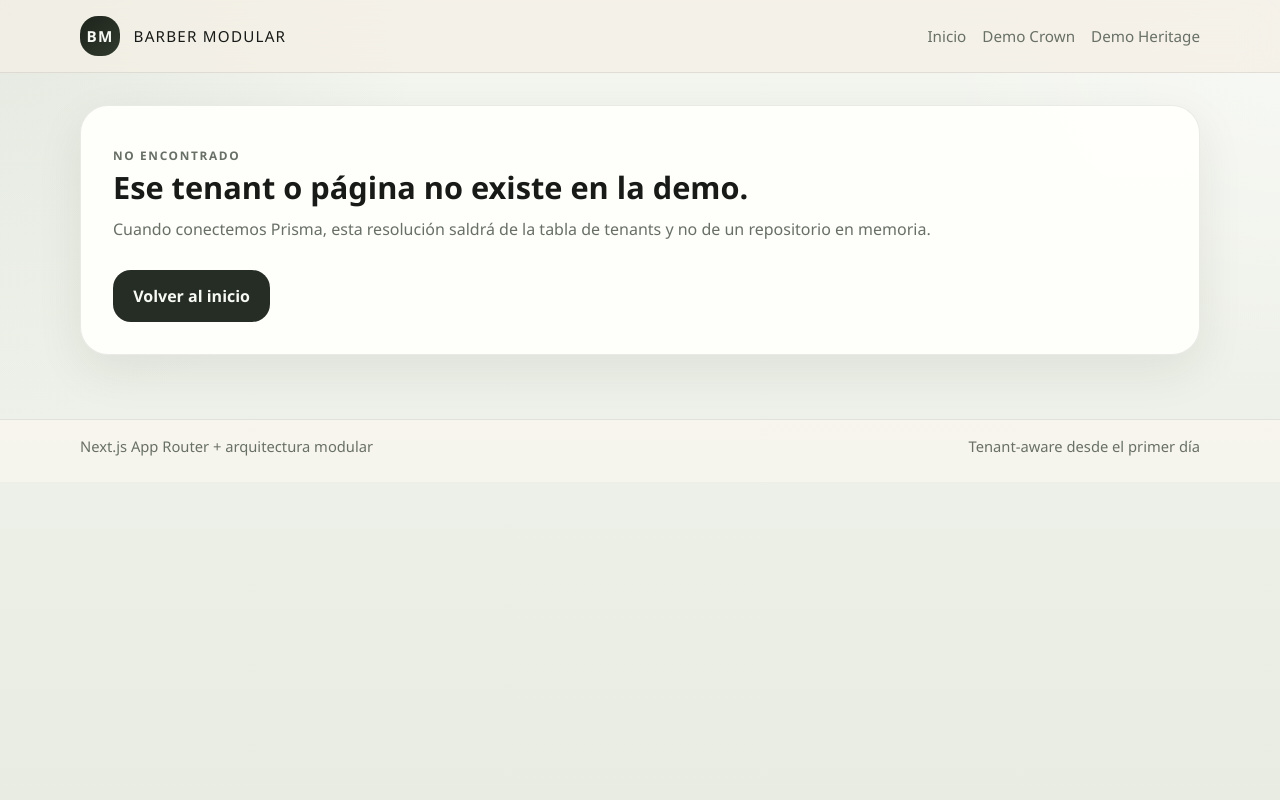
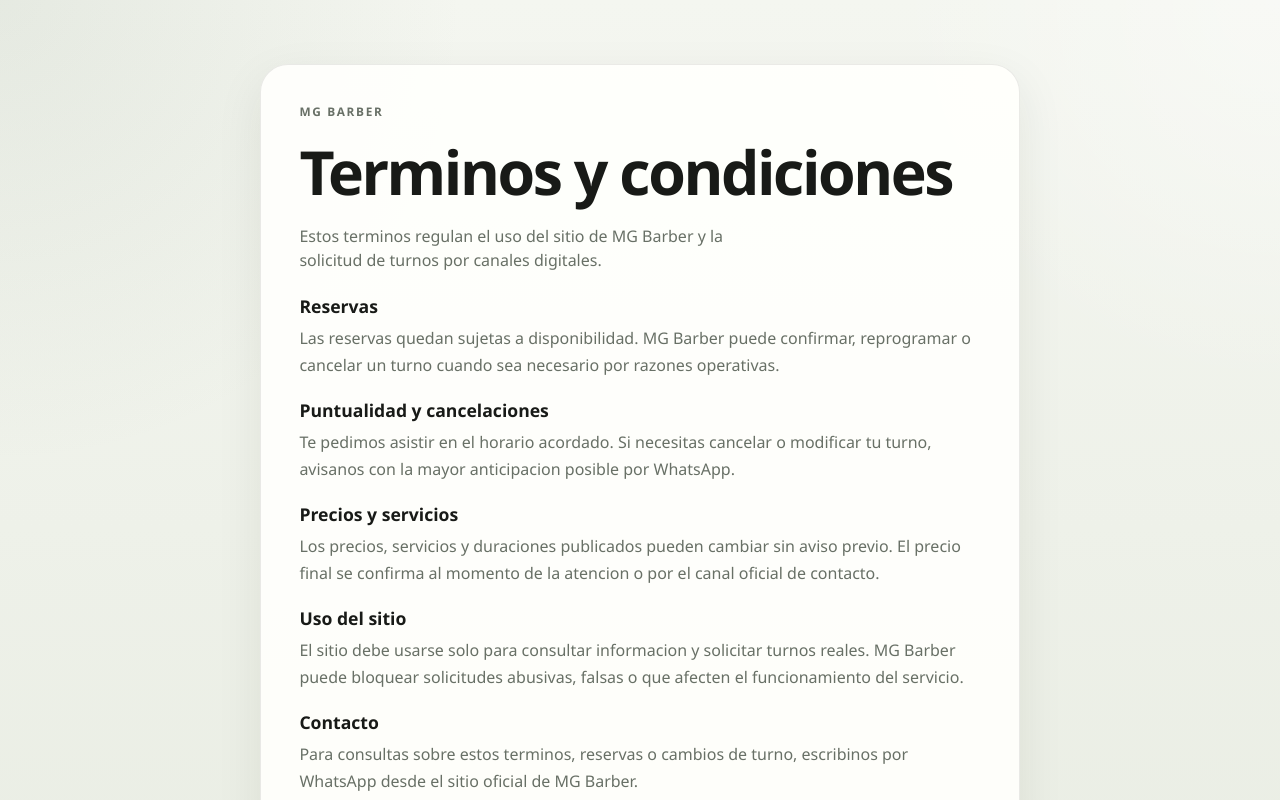
Before and after one commit to marianoasdf/monolito-modular, a Next.js app: page /terms in a window 1280 px wide. Before the commit this address had no page. Shown: the top 800 px of the page. Built offline with nearby package versions, Linux system fonts and the light colour scheme.

Commit message:
privacy and terms

```diff
--- a/src/app/Shell.tsx
+++ b/src/app/Shell.tsx
@@ -10,10 +10,11 @@
 export function Shell({ children }: ShellProps): React.JSX.Element {
   const pathname = usePathname();
   const isMgBarberPath = pathname?.startsWith("/mgbarber") ?? false;
+  const isLegalPath = pathname?.startsWith("/privacy") || pathname?.startsWith("/terms") || false;
   const isMgBarberDomain = typeof window !== "undefined" &&
     (window.location.hostname === "mgbarber.xyz" ||
      window.location.hostname === "www.mgbarber.xyz");
-  const isMgBarber = isMgBarberPath || isMgBarberDomain;
+  const isMgBarber = isMgBarberPath || isLegalPath || isMgBarberDomain;
 
   return (
     <div className="shell">
--- a/src/app/globals.css
+++ b/src/app/globals.css
@@ -611,6 +611,75 @@
   gap: 2rem;
 }
 
+.tenant-footer {
+  display: flex;
+  flex-wrap: wrap;
+  justify-content: center;
+  gap: 0.9rem 1.2rem;
+  padding: 2rem 0 1rem;
+}
+
+.tenant-footer__link {
+  color: var(--muted);
+  font-size: 0.9rem;
+  text-decoration: underline;
+  text-underline-offset: 3px;
+  transition: color 180ms ease;
+}
+
+.tenant-footer__link:hover {
+  color: var(--foreground);
+}
+
+.privacy-page {
+  display: grid;
+  place-items: start center;
+  padding: 2rem 0;
+}
+
+.privacy-card {
+  width: min(760px, 100%);
+  display: grid;
+  gap: 1.4rem;
+  padding: clamp(1.4rem, 4vw, 2.4rem);
+  background: var(--surface);
+  border: 1px solid var(--border);
+  border-radius: 28px;
+  box-shadow: var(--shadow);
+}
+
+.privacy-card h1,
+.privacy-card h2,
+.privacy-card p {
+  margin: 0;
+}
+
+.privacy-card h1 {
+  font-size: clamp(2.2rem, 5vw, 3.8rem);
+  line-height: 0.98;
+  letter-spacing: -0.04em;
+}
+
+.privacy-content {
+  display: grid;
+  gap: 1.25rem;
+}
+
+.privacy-content section {
+  display: grid;
+  gap: 0.45rem;
+}
+
+.privacy-content h2 {
+  font-size: 1.1rem;
+}
+
+.privacy-content p,
+.privacy-updated {
+  color: var(--muted);
+  line-height: 1.65;
+}
+
 @media (max-width: 960px) {
   .hero,
   .card-grid,
--- /dev/null
+++ b/src/app/terms/page.tsx
@@ -0,0 +1,71 @@
+import type { Metadata } from "next";
+import Link from "next/link";
+
+export const metadata: Metadata = {
+  title: "Terminos y condiciones | MG Barber",
+  description: "Terminos y condiciones simples de MG Barber para reservas y atencion.",
+};
+
+export default function MgBarberTermsPage(): React.JSX.Element {
+  return (
+    <section className="privacy-page">
+      <article className="privacy-card">
+        <p className="eyebrow">MG Barber</p>
+        <h1>Terminos y condiciones</h1>
+        <p className="lead">
+          Estos terminos regulan el uso del sitio de MG Barber y la solicitud de turnos por canales
+          digitales.
+        </p>
+
+        <div className="privacy-content">
+          <section>
+            <h2>Reservas</h2>
+            <p>
+              Las reservas quedan sujetas a disponibilidad. MG Barber puede confirmar, reprogramar o
+              cancelar un turno cuando sea necesario por razones operativas.
+            </p>
+          </section>
+
+          <section>
+            <h2>Puntualidad y cancelaciones</h2>
+            <p>
+              Te pedimos asistir en el horario acordado. Si necesitas cancelar o modificar tu turno,
+              avisanos con la mayor anticipacion posible por WhatsApp.
+            </p>
+          </section>
+
+          <section>
+            <h2>Precios y servicios</h2>
+            <p>
+              Los precios, servicios y duraciones publicados pueden cambiar sin aviso previo. El
+              precio final se confirma al momento de la atencion o por el canal oficial de contacto.
+            </p>
+          </section>
+
+          <section>
+            <h2>Uso del sitio</h2>
+            <p>
+              El sitio debe usarse solo para consultar informacion y solicitar turnos reales. MG
+              Barber puede bloquear solicitudes abusivas, falsas o que afecten el funcionamiento del
+              servicio.
+            </p>
+          </section>
+
+          <section>
+            <h2>Contacto</h2>
+            <p>
+              Para consultas sobre estos terminos, reservas o cambios de turno, escribinos por
+              WhatsApp desde el sitio oficial de MG Barber.
+            </p>
+          </section>
+        </div>
+
+        <p className="privacy-updated">Ultima actualizacion: 15 de junio de 2026.</p>
+
+        <Link className="button" href="/">
+          Volver al inicio
+        </Link>
+      </article>
+    </section>
+  );
+}
```
Also changed, not shown: src/app/[tenantSlug]/barbershop/BarbershopTenantView.tsx (+10 -0 lines), src/app/privacy/page.tsx (added, +71 -0 lines).
